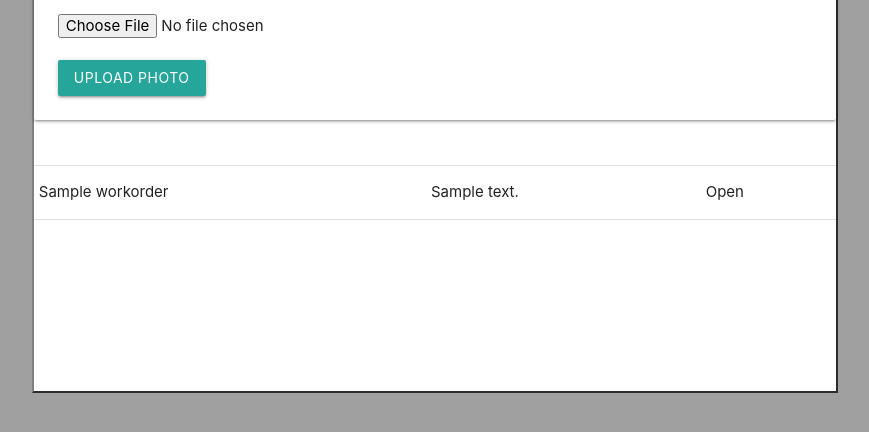
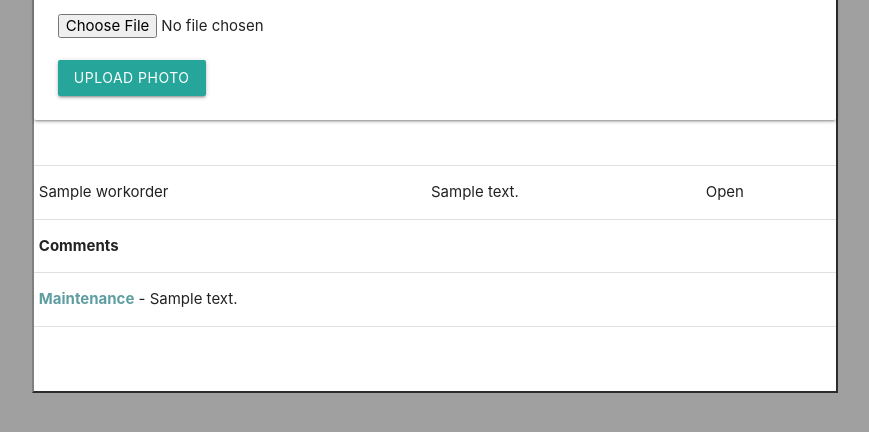
Before and after one commit to AndrewDimes/My-Maintenance, a Django app: page /workorders/1/ in a window 1280 px wide. Shown: the part 367-799 px from the top of the page, without its empty margins (205-1074 px from the left). Run offline with Django 3.2, Linux system fonts and the light colour scheme; tables that the repository leaves empty hold one stand-in row (values such as "Sample post").

Commit message:
fix comment bug

```diff
--- a/mymaintenance_app/templates/index.html
+++ b/mymaintenance_app/templates/index.html
@@ -14,7 +14,7 @@
     </div>
     <div class="col s8">
 
-        <h5><span style="color:red;">{{profile.full_name}}</span></h5>
+        <h5><span style="color:red;">{{profile.full_name}}</span> - Maintenance Team</h5>
         <div class="col s12 m7">
             <h6 class="header"> Work Order Summary </h6>
             <div style="width:150%;" class="card">
--- a/mymaintenance_app/templates/registration/login.html
+++ b/mymaintenance_app/templates/registration/login.html
@@ -18,10 +18,10 @@
 </head>
 
 <body class="container">
-  <div style="margin-bottom: -10%;"class="row">
+  <div style="margin-bottom: -5%;"class="row">
     <div style="width:100%;" class="col s12 m5">
       <div class="card-panel teal">
-        <span class="white-text">FOR TESTING PURPOSES<br> Resident Account<br> Username: <b>Tester</b> Password: <b>Ii@pass31</b><br>
+        <span class="white-text">For testing purposes:<br> Resident Account<br> Username: <b>Tester</b> Password: <b>Ii@pass31</b><br>
           Maintenance Account<br> Username: <b>Maintenance</b> Password: <b>Li@pass31</b></span>
       </div>
     </div>
--- a/mymaintenance_app/templates/registration/signup.html
+++ b/mymaintenance_app/templates/registration/signup.html
@@ -31,7 +31,7 @@
     {% csrf_token %}
     {{ form }} <br>
       <input type="submit" class="btn btn-primary" value="Create Account">
-      <p class="signup-p" >Already have an account? <a href="{% url 'login' %}">Sign In</a></p>
+      <p class="signup-p" >Already have an account?  <a href="{% url 'login' %}"> Sign In</a></p>
     </form>
 </div>
 
--- a/mymaintenance_app/templates/work_order_details.html
+++ b/mymaintenance_app/templates/work_order_details.html
@@ -38,20 +38,17 @@
         </tr>
       </tbody>
     </table>
+    <div>
       <table class="white">
-      <thead>
-        <tr>
-          <th>Comments</th>
-        </tr>
-      </thead>
         <tbody>
           {% for comment in work_order.comment_set.all %}
           <tr>
-          <td>Maintenance - {{comment.comment}}</td>
+            <td><b style="color:cadetblue">Maintenance</b> - {{comment.comment}}</td>
           </tr>
           {% endfor %}
         </tbody>
       </table>
+    </div>
 
       <form  action="{% url 'add_comment' work_order.id %}" id="comment-form" class="white" method="post">
         {% csrf_token %}
@@ -95,6 +92,20 @@
           </tr>
         </tbody>
       </table>
+      <table  class="white">
+        <thead>
+          <tr>
+            <th>Comments</th>
+          </tr>
+        </thead>
+        <tbody>
+          {% for comment in work_order.comment_set.all %}
+          <tr>
+            <td><b style="color:cadetblue">Maintenance</b> - {{comment.comment}}</td>
+          </tr>
+          {% endfor %}
+        </tbody>
+      </table>
     {% endif %}
 
 
```
Also changed, not shown: mymaintenance_app/static/css/style.css (line endings or trailing spaces). Lines whose indentation alone changed are shown as unchanged.
